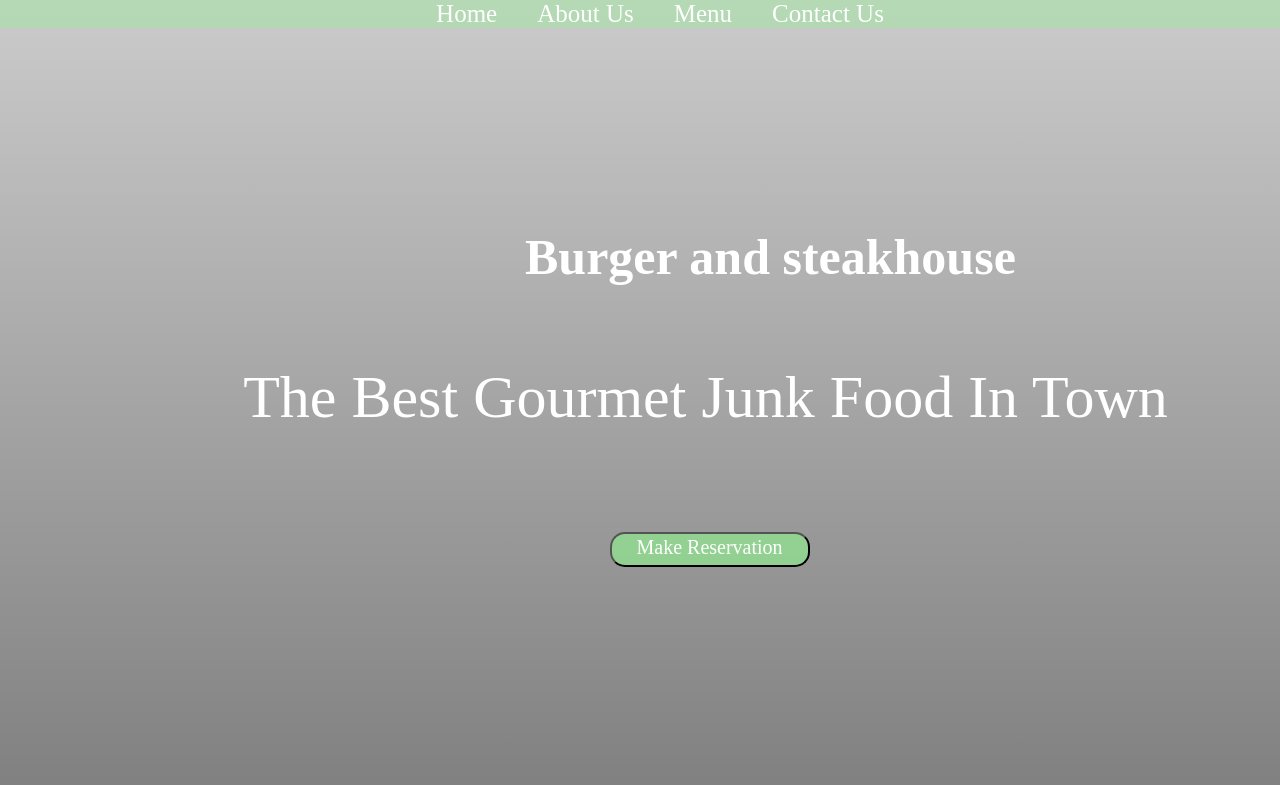
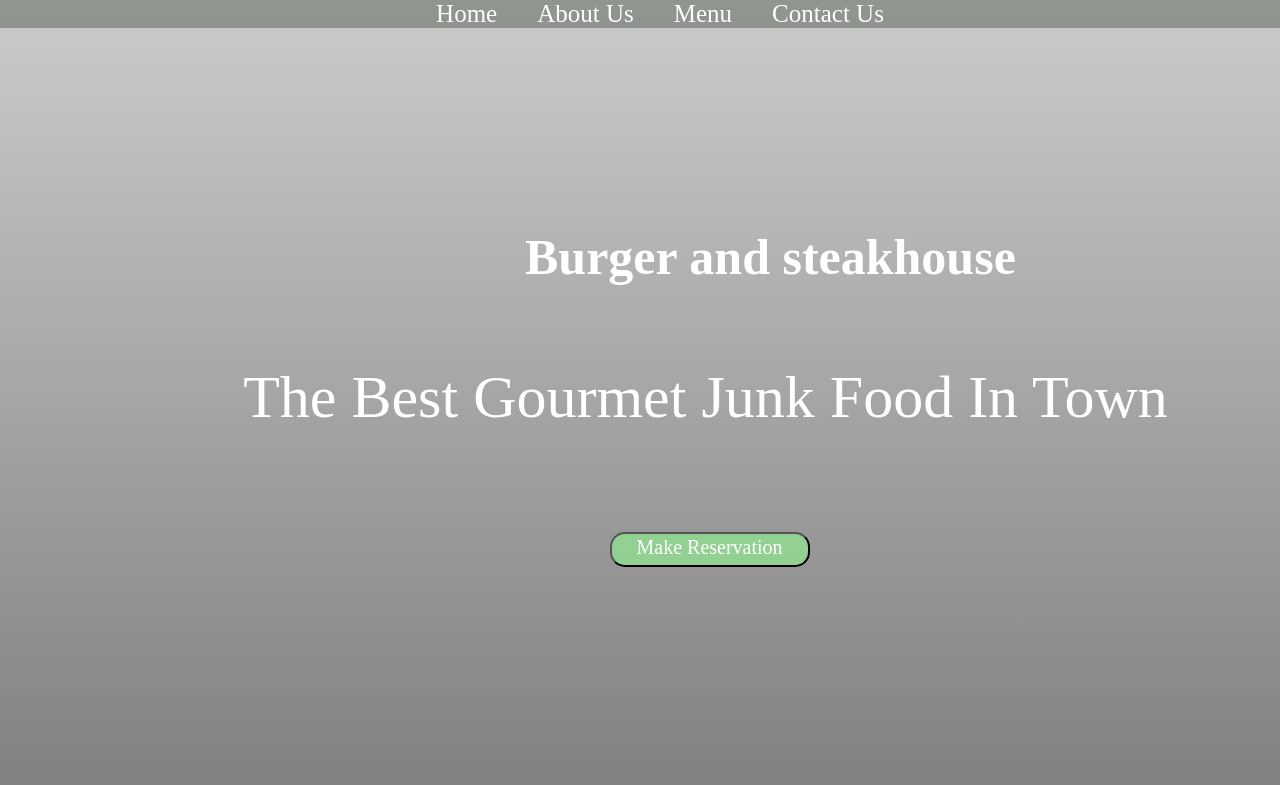
Before and after one commit to danfloruta/still-unclear, a plain HTML site: page index.html in a window 1280 px wide. Shown: the top 785 px of the page. Drawn offline with Linux system fonts and the light colour scheme; files that its build step writes are made by us from their sources.

Commit message:
changed color

```diff
--- a/main.css
+++ b/main.css
@@ -8,7 +8,7 @@
   display: flex;
   flex-direction: row;
   justify-content: center;
-  background: rgba(144, 238, 144, 0.383);
+  background: rgba(50, 63, 50, 0.383);
 }
 a {
   text-decoration: none;
```
